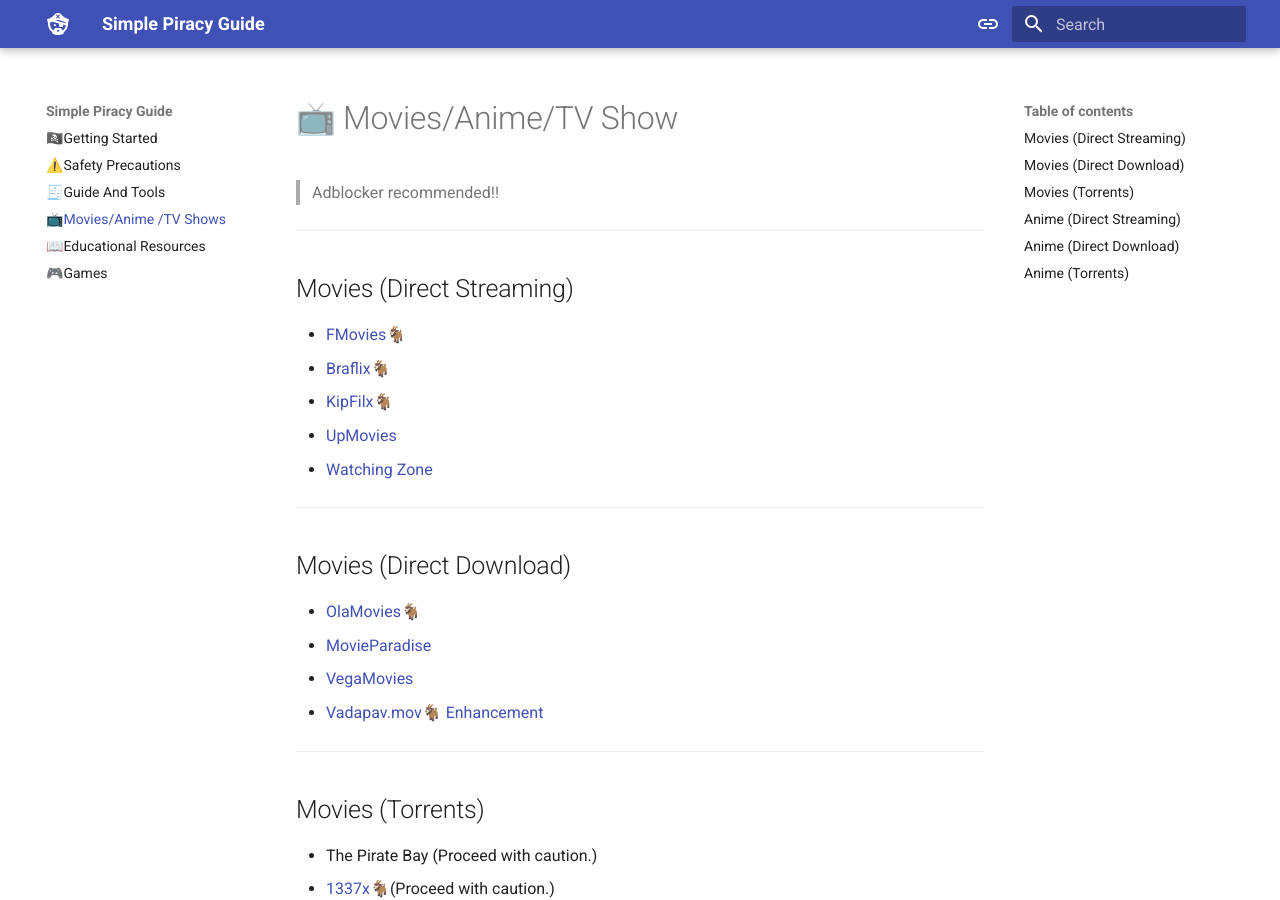
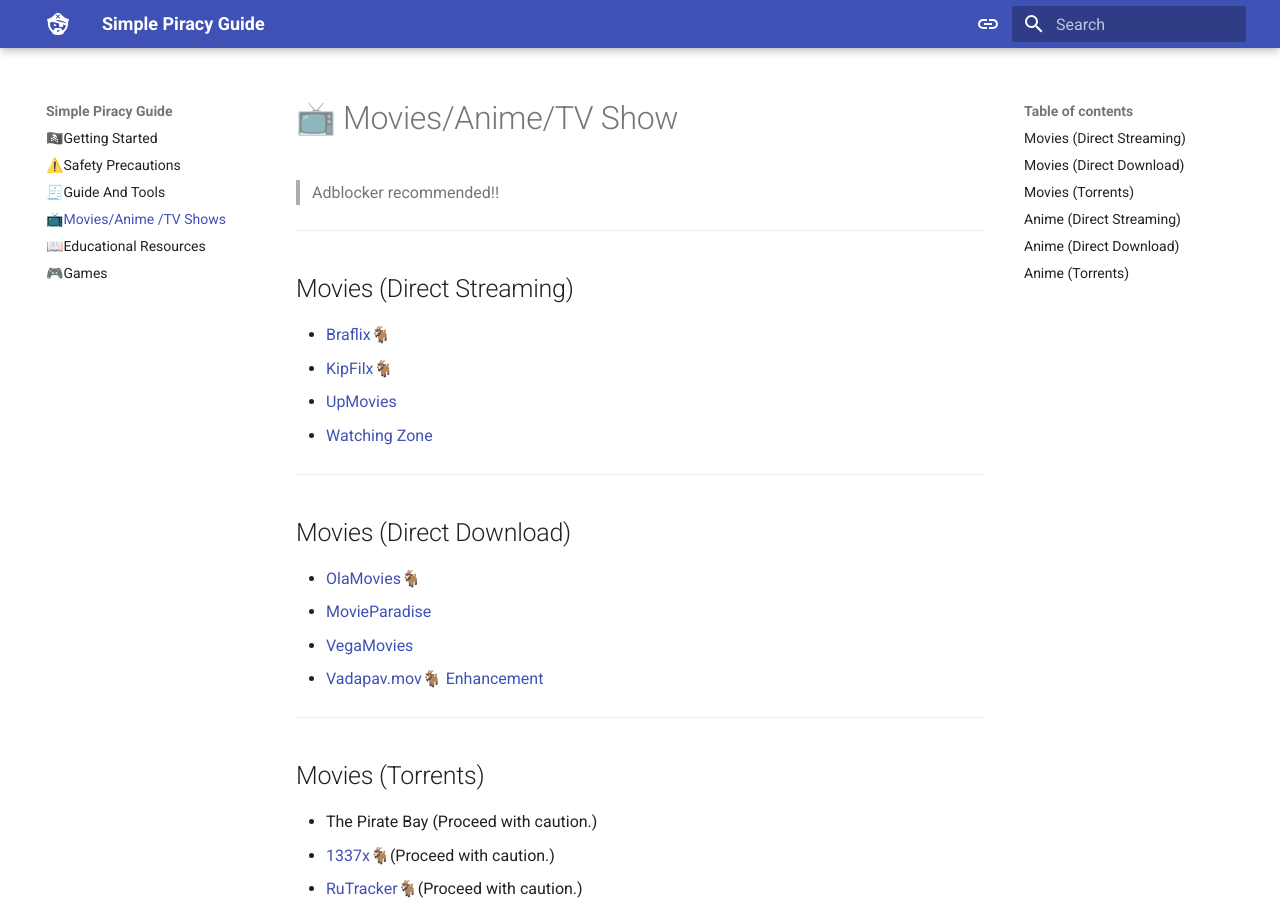
Before and after one commit to eli32-vlc/simple-piracy-guide, an MkDocs documentation site: the page built from docs/movies-anime-tv.md, in a window 1280 px wide and 900 px high. Built offline with MkDocs 1.6.1 and Material for MkDocs 9.7.7, drawn with Linux system fonts in a browser that asks for light colours.

Commit message:
Update movies-anime-tv.md

```diff
--- a/docs/movies-anime-tv.md
+++ b/docs/movies-anime-tv.md
@@ -4,7 +4,6 @@
 
 ---
 ## Movies (Direct Streaming)
-- [FMovies🐐](https://fmoviesz.to/)
 - [Braflix🐐](https://www.braflix.video/)
 - [KipFilx🐐](https://kipflix.vercel.app/)
 - [UpMovies](https://upmovies.net/)
```
